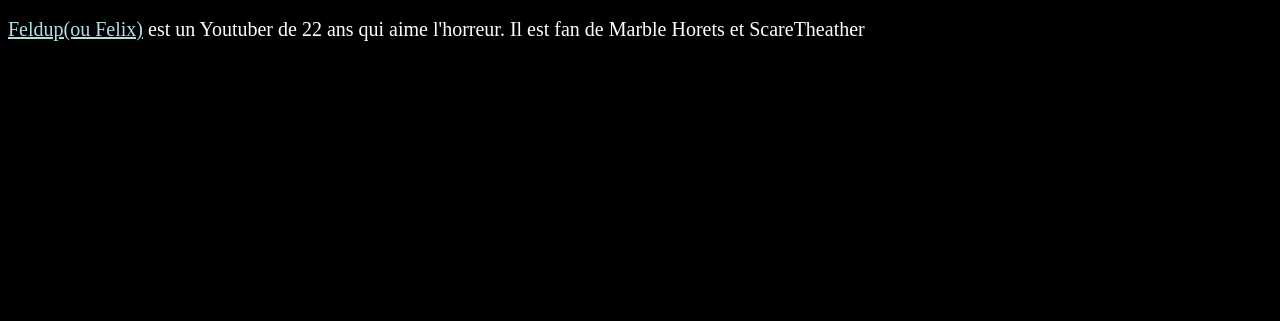
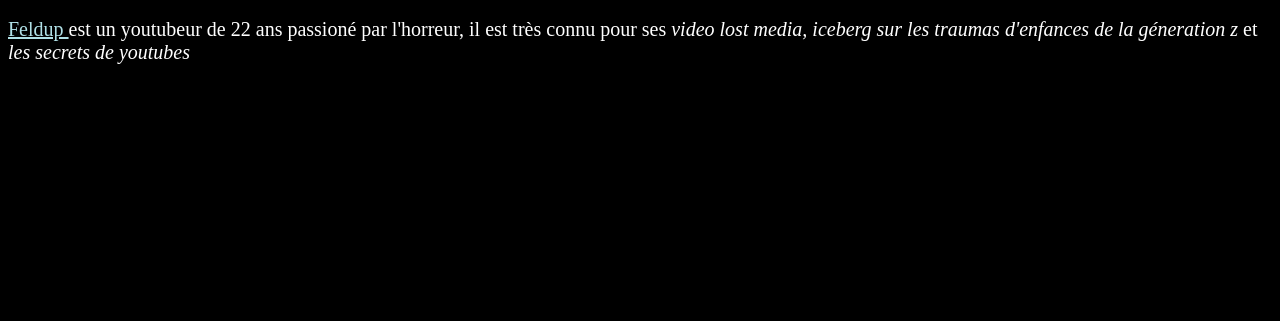
Before and after one commit to G2Amayas/G2Amayas.github.io, a plain HTML site: page index.html in a window 1280 px wide. Shown: the part 479-800 px from the top of the page. Drawn offline with Linux system fonts and the light colour scheme.

Commit message:
Update index.html

```diff
--- a/index.html
+++ b/index.html
@@ -35,7 +35,9 @@
     <h1>Feldup</h1>
     <img src="unnamed.jpg" alt="">
     <h2>Qui est Feldup ?</h2>
-    <p><a href="https://youtube.com/@Feldup" target="_blank" style="color: powderblue;">Feldup(ou Felix)</a> est un Youtuber de 22 ans qui aime l'horreur. Il est fan de Marble Horets et ScareTheather</p>
+    <p>
+        <a href="youtube.com/@Feldup">Feldup </a> est un youtubeur de 22 ans passioné par l'horreur, il est très connu pour ses <i> video lost media, iceberg sur les traumas d'enfances de la géneration z </i> et <i> les secrets de youtubes</i>
+    </p>
 
 </body>
 </html>
```
